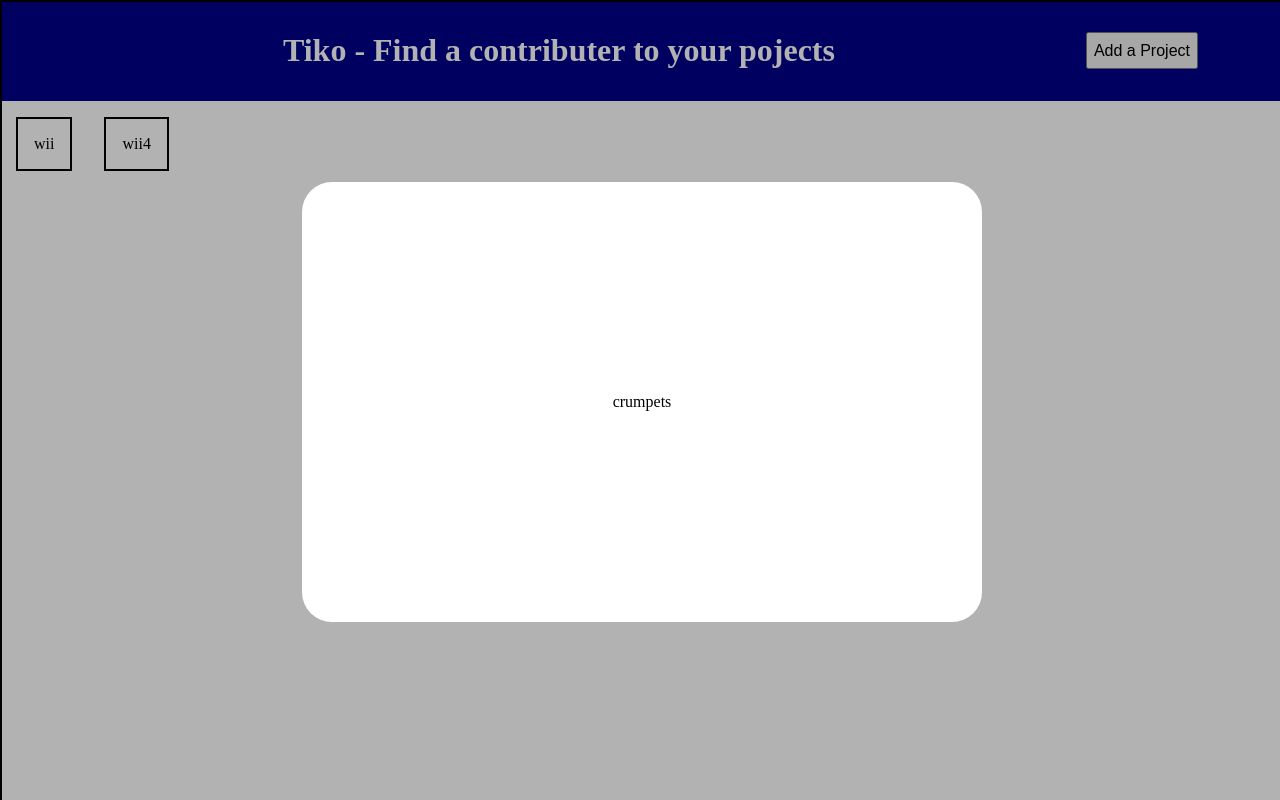
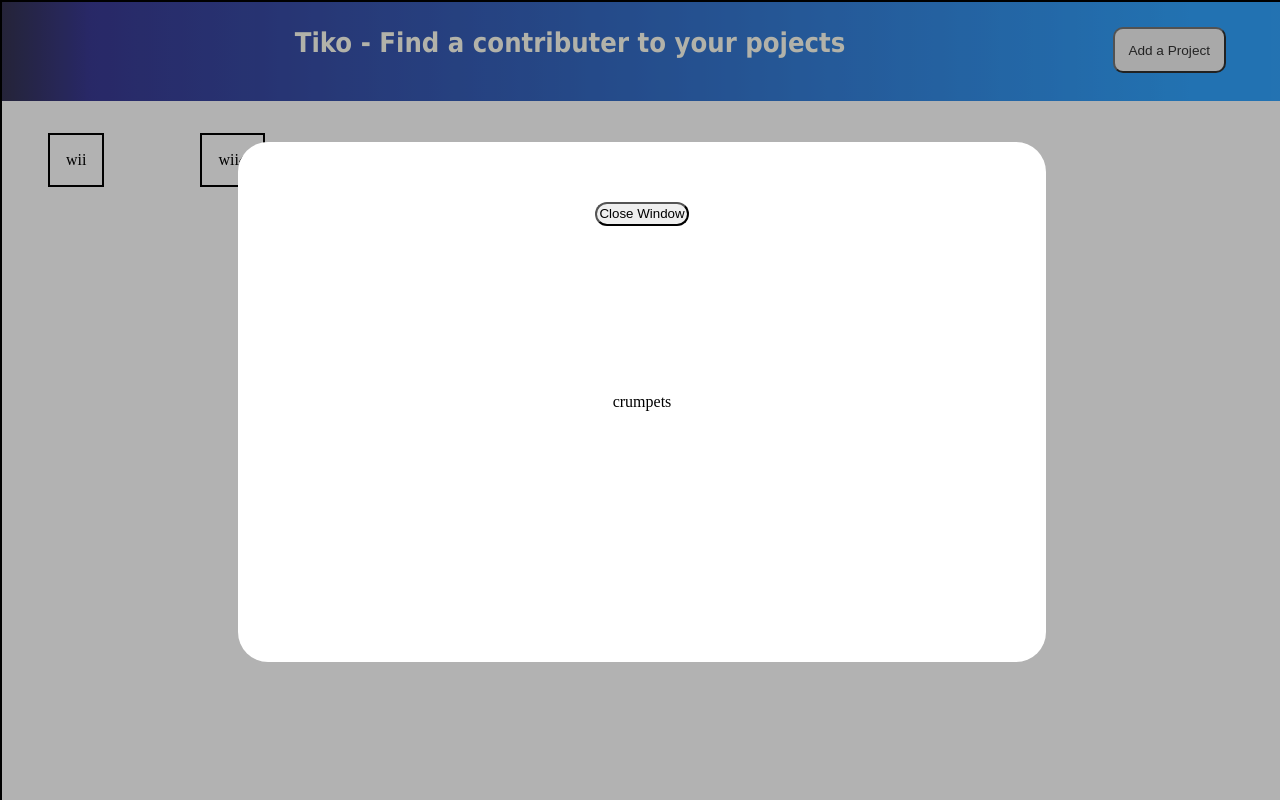
Before and after one commit to view4/tiko, a React (Create React App) app: page / in a window 1280 px wide. Both pictures are taken after a click on the element "wii". Built offline with nearby package versions, Linux system fonts and the light colour scheme.

Commit message:
small styling changes

```diff
--- a/src/App.css
+++ b/src/App.css
@@ -17,8 +17,8 @@ body{
     align-items: center;
 }
 .modal-content {
-    width: 50%;
-    height: 50%;
+    width: 60%;
+    height: 60%;
     display: flex;
     justify-content: center;
     align-items: center;
@@ -27,3 +27,11 @@ body{
 	padding: 20px;
 
 }
+
+.xBtn{
+    position: absolute;
+    bottom:72%;
+    padding:0.2em;
+    border-radius: 3em;
+
+}
--- a/src/DescModal.js
+++ b/src/DescModal.js
@@ -12,7 +12,8 @@ class DescModal extends React.Component {
             justifyContent: 'center',
             alignItems: 'center'
 
-        }}>{post.description} </div>
+        }}>{post.description}
+        <button className="xBtn" >Close Window</button> </div>
     );
   }
 }
--- a/src/Header.js
+++ b/src/Header.js
@@ -1,32 +1,44 @@
 import React from "react";
 
 class Header extends React.Component {
-
   constructor(props) {
     super(props);
     this.openForm = this.openForm.bind(this);
   }
 
-  openForm(){
+  openForm() {
     this.props.openForm();
   }
   render() {
-    return <div style={{
-    backgroundColor:'darkBlue',
-    color:'white',
-    fontWeight:'900',
-    fontSize:'2em',
-    padding:'1em',
-    display:'flex',
-    justifyContent:'space-between'
-	}}><span></span>
-	<span>
-	Tiko - Find a contributer to your pojects
-	</span>
-	<button onClick={this.openForm} style={{
-   fontSize:'0.5em',
-   marginRight:'50px'
-	}}>Add a Project</button> </div>;
+    return (
+      <div
+        style={{
+          background:'linear-gradient(90deg, rgba(2,0,36,1) 0%, rgba(9,9,121,1) 7%, rgba(0,142,255,1) 93%)',
+          color: "ivory",
+          fontFamily:'Tahoma',
+          fontWeight: "900",
+          fontSize: "1.7em",
+          padding: "1em",
+          display: "flex",
+          justifyContent: "space-between",
+          opacity:'0.8'
+        }}
+      >
+        <span></span>
+        <span>Tiko - Find a contributer to your pojects</span>
+        <button
+          onClick={this.openForm}
+          style={{
+            fontSize: "0.5em",
+            marginRight: "2em",
+            borderRadius: '10px',
+            padding:'1em'
+          }}
+        >
+          Add a Project
+        </button>{" "}
+      </div>
+    );
   }
 }
 
--- a/src/Posts.js
+++ b/src/Posts.js
@@ -9,7 +9,7 @@ class Posts extends React.Component {
     return this.props.posts.map(post => (
       <div key={post.id} style={{
         padding: '1em',
-        margin: '1em',
+        margin: '2em 3em',
         border: '2px solid black',
         display:'inline-flex'
 
--- a/src/form.js
+++ b/src/form.js
@@ -77,10 +77,12 @@ class Form extends React.Component {
 				</div>
 				<div>
 					<h5>Does your project have a story? </h5>
+
 					<textarea name='story' id='project-story' />
 				</div>
 				<div>
-					<input type='submit' placeholder='submit'/>
+					<input type='submit' placeholder='submit'
+					style={{marginTop:'1em'}}/>
 				</div>
 			</form>
 		</div>
```
Lines whose indentation alone changed are shown as unchanged.
